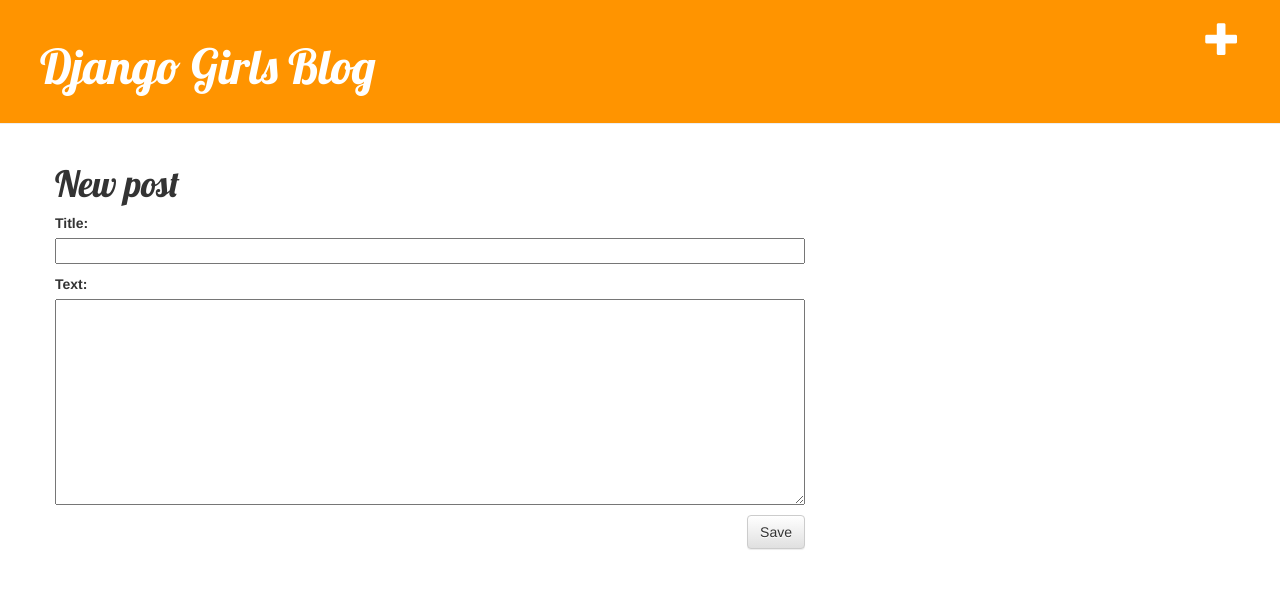
After one commit to volf063/my-first-blog, a Django app: page /post/new/ in a window 1280 px wide. The commit adds this page. Shown: the top 589 px of the page. Run offline with Django 3.2, Linux system fonts and the light colour scheme; the visitor is signed in with stand-in values (Sample User, id 1); some libraries are stand-ins or nearby versions.

Commit message:
Added views to create/edit blog post inside the site.

```diff
--- /dev/null
+++ b/blog/forms.py
@@ -0,0 +1,8 @@
+from django import forms
+from .models import Post
+
+class PostForm(forms.ModelForm):
+
+    class Meta:
+        model = Post
+        fields = ('title', 'text',)
--- /dev/null
+++ b/blog/static/css/blog.css
@@ -0,0 +1,51 @@
+.page-header {
+    background-color: #ff9400;
+    margin-top: 0;
+    padding: 20px 20px 20px 40px;
+}
+
+.page-header h1, .page-header h1 a, .page-header h1 a:visited, .page-header h1 a:active {
+    color: #ffffff;
+    font-size: 36pt;
+    text-decoration: none;
+}
+
+.content {
+    margin-left: 40px;
+}
+
+h1, h2, h3, h4 {
+    font-family: 'Lobster', cursive;
+}
+
+.date {
+    float: right;
+    color: #828282;
+}
+
+.save {
+    float: right;
+}
+
+.post-form textarea, .post-form input {
+    width: 100%;
+}
+
+.top-menu, .top-menu:hover, .top-menu:visited {
+    color: #ffffff;
+    float: right;
+    font-size: 26pt;
+    margin-right: 20px;
+}
+
+.post {
+    margin-bottom: 70px;
+}
+
+.post h1 a, .post h1 a:visited {
+    color: #000000;
+}
+
+.edit {
+    left: 600px;
+}
--- a/blog/templates/blog/base.html
+++ b/blog/templates/blog/base.html
@@ -9,6 +9,9 @@
         </head>
         <body>
         <div class="page-header">
+            {% if user.is_authenticated %}
+                <a href="{% url 'post_new' %}" class="top-menu"><span class="glyphicon glyphicon-plus"></span></a>
+            {% endif %}
             <h1><a href="/">Django Girls Blog</a></h1>
         </div>
         <div class="content container">
--- a/blog/templates/blog/post_detail.html
+++ b/blog/templates/blog/post_detail.html
@@ -1,4 +1,4 @@
- {% extends 'blog/base.html' %}
+{% extends 'blog/base.html' %}
 
     {% block content %}
         <div class="post">
@@ -7,6 +7,7 @@
                     {{ post.published_date }}
                 </div>
             {% endif %}
+            <a class="btn btn-default" href="{% url 'post_edit' pk=post.pk %}"><span class="glyphicon glyphicon-pencil"></span></a>
             <h1>{{ post.title }}</h1>
             <p>{{ post.text|linebreaksbr }}</p>
         </div>
--- /dev/null
+++ b/blog/templates/blog/post_edit.html
@@ -0,0 +1,9 @@
+{% extends 'blog/base.html' %}
+
+    {% block content %}
+        <h1>New post</h1>
+        <form method="POST" class="post-form">{% csrf_token %}
+            {{ form.as_p }}
+            <button type="submit" class="save btn btn-default">Save</button>
+        </form>
+    {% endblock %}
--- a/blog/urls.py
+++ b/blog/urls.py
@@ -4,4 +4,6 @@
 urlpatterns = [
     url(r'^$', views.post_list, name='post_list'),
     url(r'^post/(?P<pk>[0-9]+)/$', views.post_detail, name='post_detail'),
+    url(r'^post/new/$', views.post_new, name='post_new'),
+    url(r'^post/(?P<pk>[0-9]+)/edit/$', views.post_edit, name='post_edit'),
 ]
--- a/blog/views.py
+++ b/blog/views.py
@@ -2,6 +2,8 @@
 from django.utils import timezone
 from .models import Post
 from django.shortcuts import render, get_object_or_404
+from .forms import PostForm
+from django.shortcuts import redirect
 
 def post_list(request):
 	posts = Post.objects.filter(published_date__lte=timezone.now()).order_by('published_date')
@@ -9,3 +11,28 @@
 def post_detail(request, pk):
     post = get_object_or_404(Post, pk=pk)
     return render(request, 'blog/post_detail.html', {'post': post})
+def post_new(request):
+    if request.method == "POST":
+        form = PostForm(request.POST)
+        if form.is_valid():
+            post = form.save(commit=False)
+            post.author = request.user
+            post.published_date = timezone.now()
+            post.save()
+            return redirect('blog.views.post_detail', pk=post.pk)
+    else:
+        form = PostForm()
+    return render(request, 'blog/post_edit.html', {'form': form})
+def post_edit(request, pk):
+    post = get_object_or_404(Post, pk=pk)
+    if request.method == "POST":
+        form = PostForm(request.POST, instance=post)
+        if form.is_valid():
+            post = form.save(commit=False)
+            post.author = request.user
+            post.published_date = timezone.now()
+            post.save()
+            return redirect('blog.views.post_detail', pk=post.pk)
+    else:
+        form = PostForm(instance=post)
+    return render(request, 'blog/post_edit.html', {'form': form})
```
